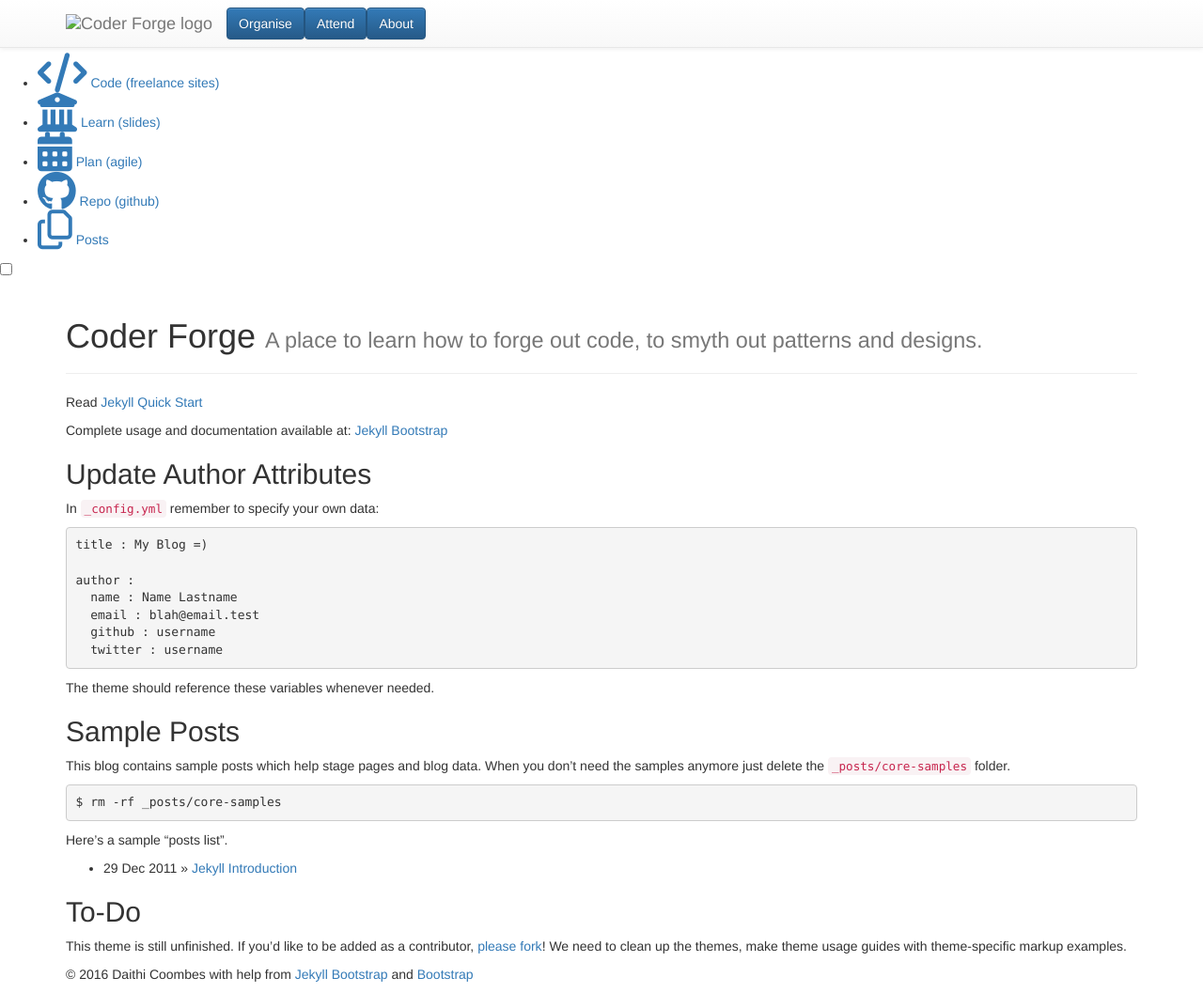
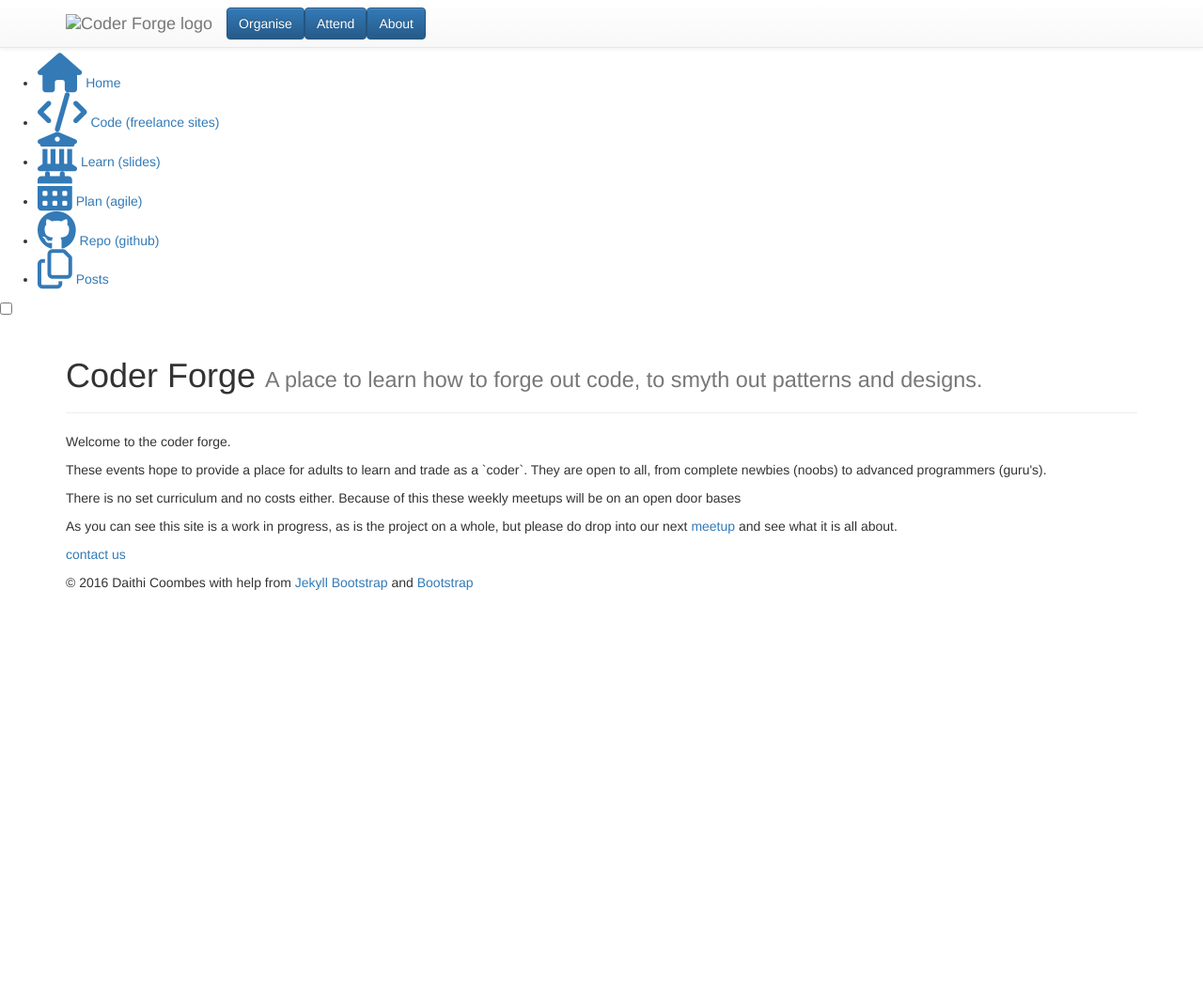
Before and after one commit to daithi-coombes/coder-forge, a Jekyll site: the page built from index.md, in a window 1280 px wide and 1057 px high. Shown: the whole window at 94% size. Built offline with Jekyll 4.4.1, drawn with Linux system fonts in a browser that asks for light colours; nearby versions of some CDN libraries; library files that are not in the unit come from our copies.

```diff
--- a/_includes/themes/coder-forge/default.html
+++ b/_includes/themes/coder-forge/default.html
@@ -75,7 +75,7 @@
             <ul class="nav navbar-nav">
               <li class="text-center">
                 <p class="navbar-btn">
-                  <a class="btn btn-primary cf-btn">Organise</a>
+                  <a href="{{ BASE_PATH }}/organise.html" class="btn btn-primary cf-btn">Organise</a>
                 </p>
               </li>
               <li class="text-center">
@@ -97,6 +97,9 @@
       <ul class="navigation">
       	<li>
           <h3>Menu</h3>
+        </li>
+        <li class="nav-item">
+          <a href="{{ BASE_PATH }}/"><i class="fa fa-3x fa-home"></i> <span>Home</span></a>
         </li>
       	<li class="nav-item">
           <a href="#"><i class="fa fa-3x fa-code"></i> <span>Code (freelance sites)</span></a>
--- a/index.md
+++ b/index.md
@@ -5,40 +5,15 @@ tagline: A place to learn how to forge out code, to smyth out patterns and desig
 ---
 {% include JB/setup %}
 
-Read [Jekyll Quick Start](http://jekyllbootstrap.com/usage/jekyll-quick-start.html)
+<p>Welcome to the coder forge.</p>
+<p>These events hope to provide a place for adults to learn and trade as a
+`coder`. They are open to all, from complete newbies (noobs) to advanced
+programmers (guru's).</p>
 
-Complete usage and documentation available at: [Jekyll Bootstrap](http://jekyllbootstrap.com)
+<p>There is no set curriculum and no costs either. Because of this these weekly
+meetups will be on an open door bases</p>
 
-## Update Author Attributes
+<p>As you can see this site is a work in progress, as is the project on a whole,
+but please do drop into our next <a href="http://www.meetup.com/Dublin-Coder-Forge/events/227966239/">meetup</a> and see what it is all about.</p>
 
-In `_config.yml` remember to specify your own data:
-
-    title : My Blog =)
-
-    author :
-      name : Name Lastname
-      email : blah@email.test
-      github : username
-      twitter : username
-
-The theme should reference these variables whenever needed.
-
-## Sample Posts
-
-This blog contains sample posts which help stage pages and blog data.
-When you don't need the samples anymore just delete the `_posts/core-samples` folder.
-
-    $ rm -rf _posts/core-samples
-
-Here's a sample "posts list".
-
-<ul class="posts">
-  {% for post in site.posts %}
-    <li><span>{{ post.date | date_to_string }}</span> &raquo; <a href="{{ BASE_PATH }}{{ post.url }}">{{ post.title }}</a></li>
-  {% endfor %}
-</ul>
-
-## To-Do
-
-This theme is still unfinished. If you'd like to be added as a contributor, [please fork](http://github.com/plusjade/jekyll-bootstrap)!
-We need to clean up the themes, make theme usage guides with theme-specific markup examples.
+<p><a href="mailto:daithi.coombes@futureanlaytics.ie">contact us</a></p>
```
Also changed, not shown: _posts/core-samples/2011-12-29-jekyll-introduction.md (deleted, +0 -412 lines), organise.html (added, +19 -0 lines).
